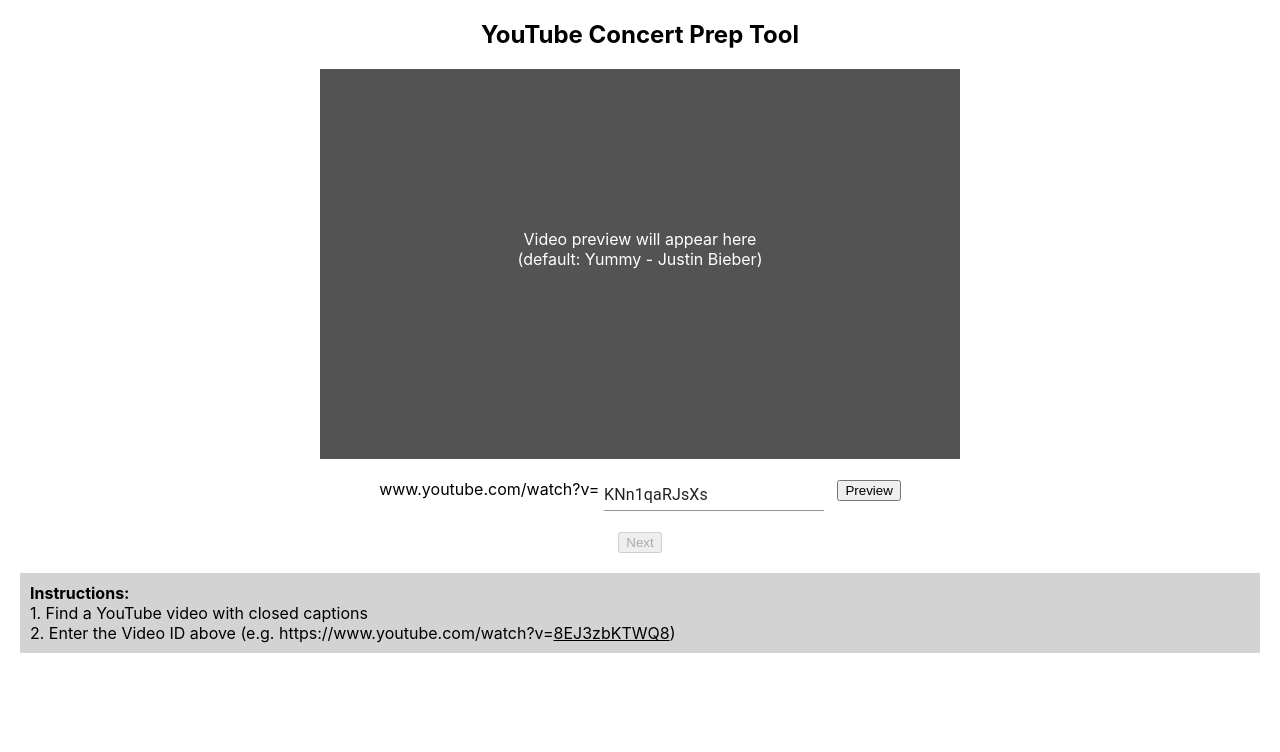
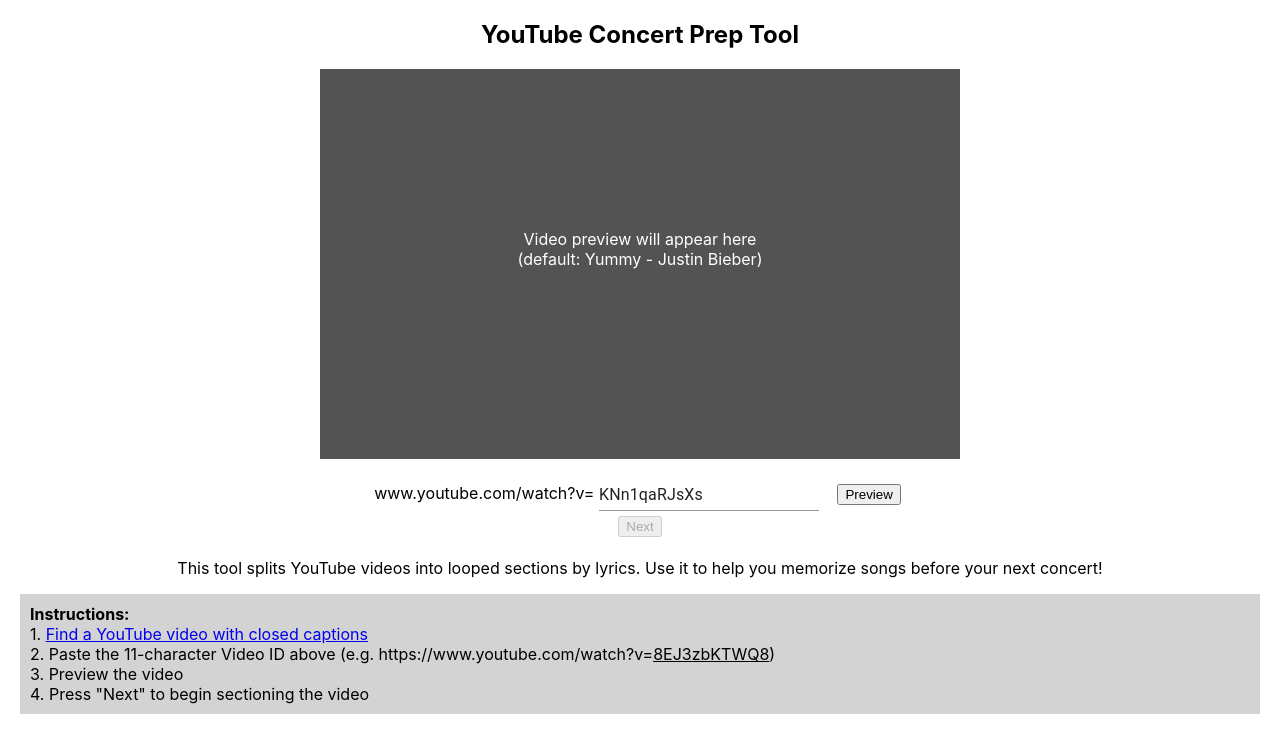
Before and after one commit to leesue630/concertprep, a React (Create React App) app: page /video in a window 1280 px wide. Shown: the top 752 px of the page. Built offline with nearby package versions, Linux system fonts and the light colour scheme.

Commit message:
fixed onReady bug with switch to onStateChange and added link

```diff
--- a/src/App.css
+++ b/src/App.css
@@ -33,3 +33,7 @@
   text-align: left;
   background-color: lightgray;
 }
+
+button {
+  margin: 5px;
+}
--- a/src/pages/Home.js
+++ b/src/pages/Home.js
@@ -108,12 +108,14 @@ class Home extends Component {
           onStateChange={this._onStateChange}
         />
         <p>
-          <b>Lines Per: </b>{this.props.linesPer}
-          <br />
-          <h3><b>Section: </b>{this.state.section + 1}/{this.state.sectionCount}</h3>
-          <br />
-          <b>Interval: </b>[{this.secToTimestamp(this.state.start)} - {this.secToTimestamp(this.state.end)}]
-          <br />
+          <b>Lines Per: </b>
+          {this.props.linesPer}
+          <h3>
+            <b>Section: </b>
+            {this.state.section + 1}/{this.state.sectionCount}
+          </h3>
+          <b>Interval: </b>[{this.secToTimestamp(this.state.start)} -{" "}
+          {this.secToTimestamp(this.state.end)}]
         </p>
         <button
           onClick={this.handlePrevSection}
--- a/src/pages/SetSections.js
+++ b/src/pages/SetSections.js
@@ -55,7 +55,7 @@ class SetSections extends Component {
     if (this.state.times.length - (1 % this.state.linesPer) !== 0) {
       sections[sections.length] = this.state.times[this.state.times.length - 1];
     }
-    this.props.setSections(sections);
+    this.props.setSections(sections, this.state.linesPer);
   }
 
   // https://stackoverflow.com/questions/32142656/get-youtube-captions
--- a/src/pages/SetVideoId.js
+++ b/src/pages/SetVideoId.js
@@ -1,6 +1,9 @@
 import YouTube from "react-youtube";
 import React, { Component } from "react";
 import TextField from "@material-ui/core/TextField";
+
+const YT_SEARCH_URL =
+  "https://www.youtube.com/results?search_query=music&sp=EgIoAQ%253D%253D";
 
 class SetVideoId extends Component {
   constructor(props) {
@@ -17,7 +20,8 @@ class SetVideoId extends Component {
     this.handleVideoId = this.handleVideoId.bind(this);
     this.handlePreview = this.handlePreview.bind(this);
     this.handleNext = this.handleNext.bind(this);
-    this._onReady = this._onReady.bind(this);
+    // this._onReady = this._onReady.bind(this);
+    this._onStateChange = this._onStateChange.bind(this);
     this._onError = this._onError.bind(this);
   }
 
@@ -60,12 +64,24 @@ class SetVideoId extends Component {
     }
   }
 
-  _onReady(e) {
-    this.setState({
-      duration: e.target.getDuration(),
-      loading: false,
-      sync: true,
-    });
+  // _onReady(e) {
+  //   console.log("onReady");
+  //   this.setState({
+  //     duration: e.target.getDuration(),
+  //     loading: false,
+  //     sync: true,
+  //   });
+  // }
+
+  _onStateChange(e) {
+    // console.log(e.data);
+    if (this.state.loading) {
+      this.setState({
+        duration: e.target.getDuration(),
+        loading: false,
+        sync: true,
+      });
+    }
   }
 
   _onError(e) {
@@ -90,12 +106,11 @@ class SetVideoId extends Component {
       width: "640",
       playerVars: {
         autoplay: 1,
-        origin: "http://localhost:3000/",
       },
     };
 
     return (
-      <div className="centered">
+      <div>
         <h2>
           <b>YouTube Concert Prep Tool</b>
         </h2>
@@ -103,7 +118,8 @@ class SetVideoId extends Component {
           <YouTube
             videoId={this.state.videoId}
             opts={opts}
-            onReady={this._onReady}
+            // onReady={this._onReady}
+            onStateChange={this._onStateChange}
             onError={this._onError}
           />
         ) : (
@@ -128,19 +144,29 @@ class SetVideoId extends Component {
             Preview
           </button>
           <br />
-          <br />
           <button onClick={this.handleNext} disabled={!this.state.sync}>
             Next
           </button>
         </div>
-        <br />
+        <p>
+          This tool splits YouTube videos into looped sections by lyrics. Use it
+          to help you memorize songs before your next concert!
+        </p>
         <div className="instructions">
           <b>Instructions:</b>
           <br />
-          1. Find a YouTube video with closed captions
+          1.{" "}
+          <a href={YT_SEARCH_URL} target="_blank">
+            Find a YouTube video with closed captions
+          </a>
           <br />
-          2. Enter the Video ID above (e.g. https://www.youtube.com/watch?v=
+          2. Paste the 11-character Video ID above (e.g.
+          https://www.youtube.com/watch?v=
           <u>8EJ3zbKTWQ8</u>)
+          <br />
+          3. Preview the video
+          <br />
+          4. Press "Next" to begin sectioning the video
         </div>
       </div>
     );
```
